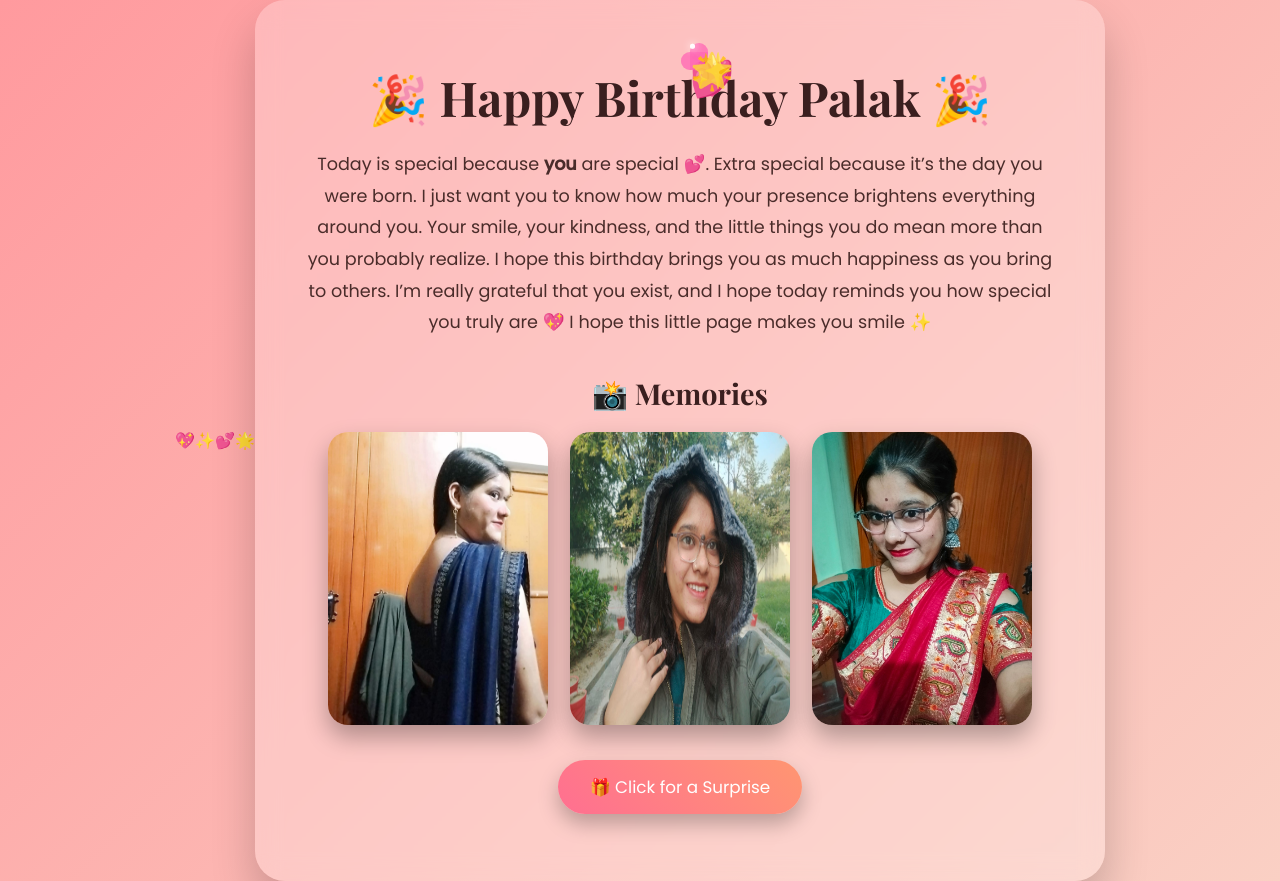
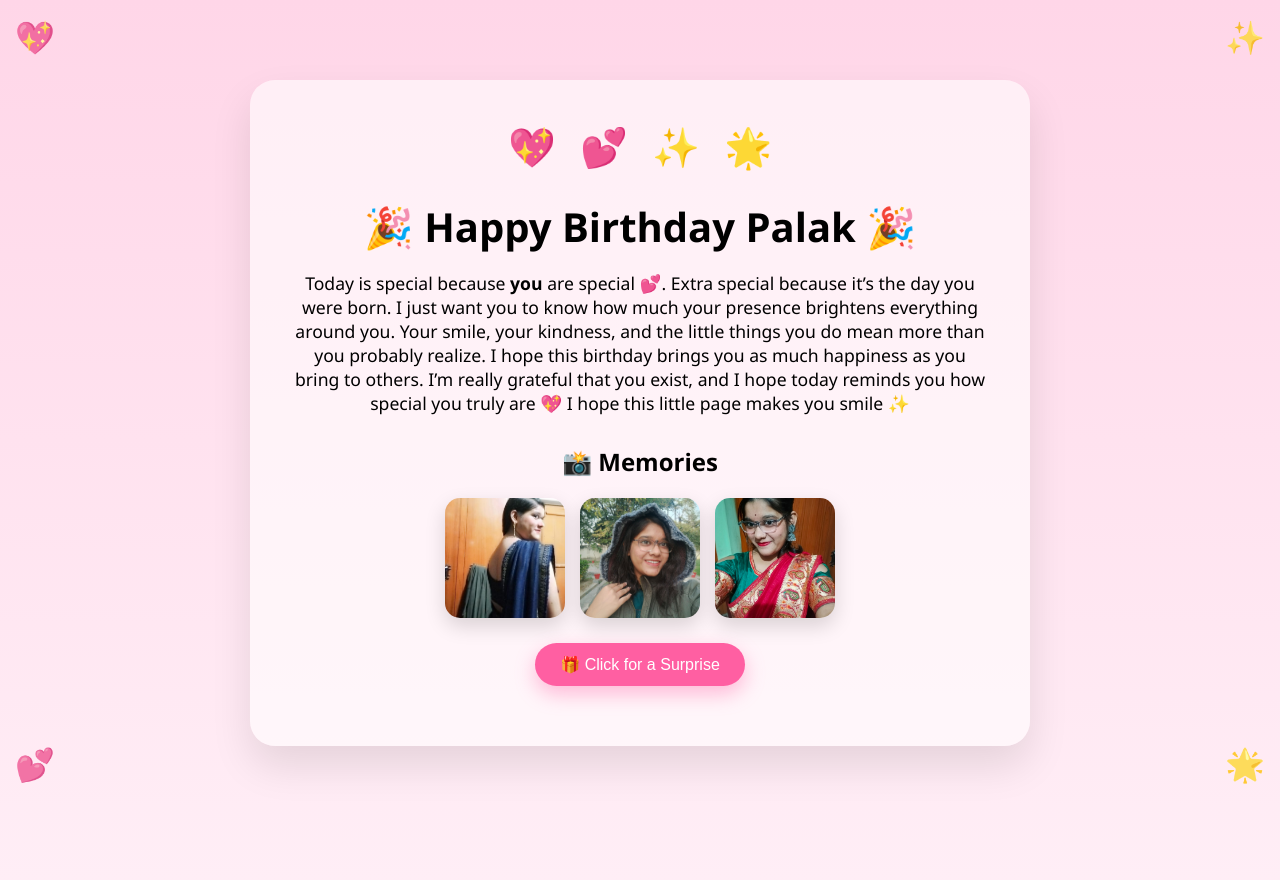
Before and after one commit to RawJ123/birthday-website, a plain HTML site: page index.html in a window 1280 px wide. Drawn offline with nearby package versions, Linux system fonts and the light colour scheme.

Commit message:
Update style.css

```diff
--- a/style.css
+++ b/style.css
@@ -1,306 +1,97 @@
-/* Google Fonts */
-@import url('https://fonts.googleapis.com/css2?family=Playfair+Display:wght@500;700&family=Poppins:wght@300;400;500&display=swap');
-
-* {
-  box-sizing: border-box;
+body {
   margin: 0;
-  padding: 0;
+  min-height: 100vh;
+  background: linear-gradient(180deg, #ffd6e8, #ffeef6);
+  font-family: 'Segoe UI', 'Apple Color Emoji', 'Segoe UI Emoji', sans-serif;
+  text-align: center;
+  overflow-x: hidden;
 }
 
-body {
-  min-height: 100vh;
-  background: linear-gradient(135deg, #ff9a9e, #fad0c4);
-  font-family: 'Poppins', sans-serif;
-  display: flex;
-  align-items: center;
-  justify-content: center;
-  color: #4a2c2a;
+/* Main card */
+.container {
+  max-width: 700px;
+  margin: 80px auto;
+  padding: 40px;
+  background: rgba(255, 255, 255, 0.6);
+  border-radius: 25px;
+  box-shadow: 0 20px 40px rgba(0,0,0,0.1);
 }
 
-/* Main Card */
-.container {
-  max-width: 850px;
-  width: 90%;
-  background: rgba(255, 255, 255, 0.25);
-  backdrop-filter: blur(12px);
-  padding: 45px;
-  border-radius: 30px;
-  text-align: center;
-  box-shadow: 0 25px 45px rgba(0, 0, 0, 0.2);
-  animation: fadeIn 1.5s ease;
+/* Emojis near title */
+.decorations {
+  margin-bottom: 20px;
+}
+
+.emoji {
+  font-size: 2.4rem;
+  margin: 0 10px;
+  animation: floatEmoji 4s ease-in-out infinite;
+}
+
+.heart { animation-delay: 0s; }
+.star { animation-delay: 2s; }
+
+@keyframes floatEmoji {
+  0%, 100% { transform: translateY(0); }
+  50% { transform: translateY(-12px); }
 }
 
 /* Headings */
 h1 {
-  font-family: 'Playfair Display', serif;
-  font-size: 3rem;
-  margin-bottom: 20px;
-  color: #3a1f1f;
+  font-size: 2.5rem;
+  margin-bottom: 15px;
 }
 
-h2 {
-  font-family: 'Playfair Display', serif;
-  font-size: 1.8rem;
-  margin: 35px 0 20px;
-  color: #3a1f1f;
-}
-
-/* Message text */
 .message {
   font-size: 1.1rem;
-  line-height: 1.8;
   margin-bottom: 30px;
-  color: #4a2c2a;
 }
 
 /* Gallery */
 .gallery {
   display: flex;
   justify-content: center;
-  gap: 22px;
-  flex-wrap: wrap;
-  margin-bottom: 35px;
+  gap: 15px;
+  margin-bottom: 25px;
 }
 
 .gallery img {
-  width: 220px;
-  border-radius: 20px;
-  box-shadow: 0 12px 25px rgba(0, 0, 0, 0.3);
-  transition: transform 0.4s ease, box-shadow 0.4s ease;
-  cursor: pointer;
-}
-
-.gallery img:hover {
-  transform: translateY(-10px) scale(1.05);
-  box-shadow: 0 20px 40px rgba(0, 0, 0, 0.35);
+  width: 120px;
+  height: 120px;
+  object-fit: cover;
+  border-radius: 15px;
+  box-shadow: 0 8px 20px rgba(0,0,0,0.15);
 }
 
 /* Button */
 button {
-  padding: 14px 32px;
+  padding: 12px 25px;
+  font-size: 1rem;
+  border: none;
   border-radius: 30px;
-  border: none;
-  font-size: 1.05rem;
-  font-family: 'Poppins', sans-serif;
-  background: linear-gradient(45deg, #ff6f91, #ff9671);
+  background: #ff5fa2;
   color: white;
   cursor: pointer;
-  box-shadow: 0 10px 20px rgba(0, 0, 0, 0.25);
-  transition: transform 0.3s ease, box-shadow 0.3s ease;
+  box-shadow: 0 8px 20px rgba(255, 95, 162, 0.4);
 }
 
 button:hover {
-  transform: scale(1.07);
-  box-shadow: 0 15px 30px rgba(0, 0, 0, 0.35);
+  background: #ff3c8d;
 }
 
-/* Surprise text */
 #surprise {
-  margin-top: 22px;
-  font-size: 1.2rem;
-  font-weight: 500;
-  color: #3a1f1f;
+  margin-top: 20px;
+  font-size: 1.1rem;
 }
 
-/* Fade-in animation */
-@keyframes fadeIn {
-  from {
-    opacity: 0;
-    transform: translateY(25px);
-  }
-  to {
-    opacity: 1;
-    transform: translateY(0);
-  }
-}
-
-/* Mobile responsiveness */
-@media (max-width: 600px) {
-  h1 {
-    font-size: 2.3rem;
-  }
-
-  .gallery img {
-    width: 180px;
-  }
-
-  .container {
-    padding: 30px;
-  }
-}
-
-/* Floating hearts background */
-.hearts {
+/* Corner emojis */
+.corner {
   position: fixed;
-  top: 0;
-  left: 0;
-  width: 100%;
-  height: 100%;
-  overflow: hidden;
-  z-index: 0;
-  pointer-events: none;
-}
-
-.heart {
-  position: absolute;
-  bottom: -20px;
-  width: 20px;
-  height: 20px;
-  background: rgba(255, 105, 180, 0.6);
-  transform: rotate(45deg);
-  animation: floatUp 8s linear infinite;
-}
-
-.heart::before,
-.heart::after {
-  content: "";
-  position: absolute;
-  width: 20px;
-  height: 20px;
-  background: rgba(255, 105, 180, 0.6);
-  border-radius: 50%;
-}
-
-.heart::before {
-  top: -10px;
-  left: 0;
-}
-
-.heart::after {
-  left: -10px;
-  top: 0;
-}
-
-@keyframes floatUp {
-  0% {
-    transform: translateY(0) rotate(45deg);
-    opacity: 1;
-  }
-  100% {
-    transform: translateY(-110vh) rotate(45deg);
-    opacity: 0;
-  }
-}
-
-/* Make sure content stays above hearts */
-.container {
-  position: relative;
-  z-index: 1;
-}
-/* ===== Background layers ===== */
-.background-effects {
-  position: fixed;
-  inset: 0;
-  pointer-events: none;
-  z-index: 0;
-}
-
-/* ===== Hearts ===== */
-.hearts, .stars {
-  position: absolute;
-  width: 100%;
-  height: 100%;
-  overflow: hidden;
-}
-
-.heart {
-  position: absolute;
-  bottom: -30px;
-  width: 18px;
-  height: 18px;
-  background: rgba(255, 105, 180, 0.55);
-  transform: rotate(45deg);
-  animation: floatUp linear infinite;
-}
-
-.heart::before,
-.heart::after {
-  content: "";
-  position: absolute;
-  width: 18px;
-  height: 18px;
-  background: rgba(255, 105, 180, 0.55);
-  border-radius: 50%;
-}
-
-.heart::before {
-  top: -9px;
-  left: 0;
-}
-
-.heart::after {
-  left: -9px;
-  top: 0;
-}
-
-/* ===== Stars ===== */
-.star {
-  position: absolute;
-  width: 5px;
-  height: 5px;
-  background: white;
-  border-radius: 50%;
-  box-shadow: 0 0 8px rgba(255, 255, 255, 0.9);
-  animation: starFloat linear infinite;
+  font-size: 2rem;
   opacity: 0.8;
 }
 
-/* ===== Animations ===== */
-@keyframes floatUp {
-  from {
-    transform: translateY(0) rotate(45deg);
-    opacity: 1;
-  }
-  to {
-    transform: translateY(-120vh) rotate(45deg);
-    opacity: 0;
-  }
-}
-
-@keyframes starFloat {
-  from {
-    transform: translateY(0);
-    opacity: 1;
-  }
-  to {
-    transform: translateY(-130vh);
-    opacity: 0;
-  }
-}
-
-/* Keep content above background */
-.container {
-  position: relative;
-  z-index: 2;
-}
-/* Decorative emoji layout */
-.decorations {
-  position: relative;
-  margin-bottom: 20px;
-  text-align: center;
-}
-
-.emoji {
-  font-size: 2.2rem;
-  margin: 0 10px;
-  display: inline-block;
-  animation: floatEmoji 4s ease-in-out infinite;
-}
-
-.heart {
-  animation-delay: 0s;
-}
-
-.star {
-  animation-delay: 1.5s;
-}
-
-/* Soft floating animation */
-@keyframes floatEmoji {
-  0%, 100% {
-    transform: translateY(0);
-  }
-  50% {
-    transform: translateY(-10px);
-  }
-}
+.top-left { top: 15px; left: 15px; }
+.top-right { top: 15px; right: 15px; }
+.bottom-left { bottom: 15px; left: 15px; }
+.bottom-right { bottom: 15px; right: 15px; }
```
